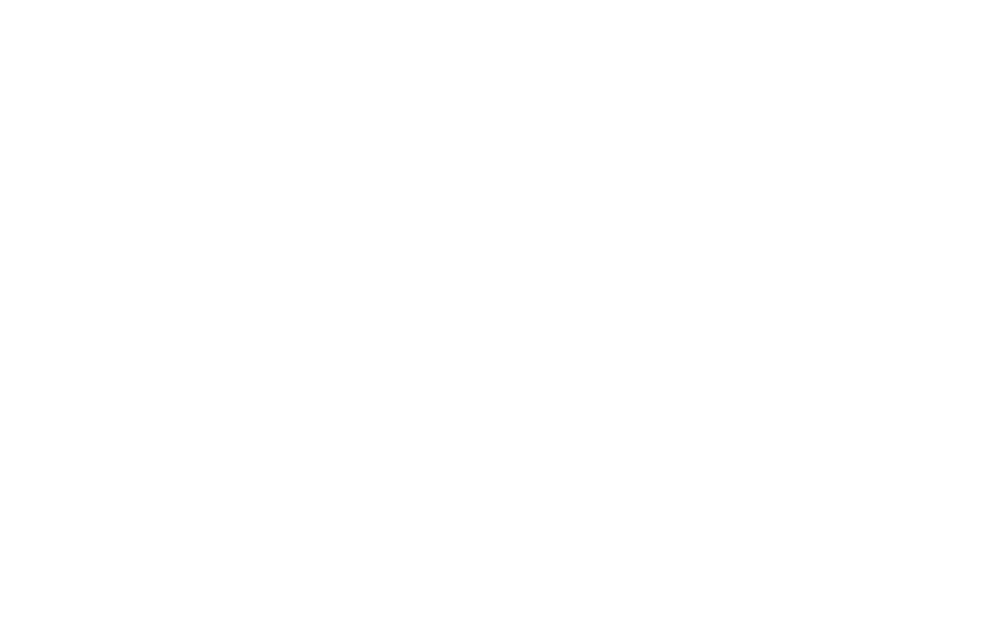
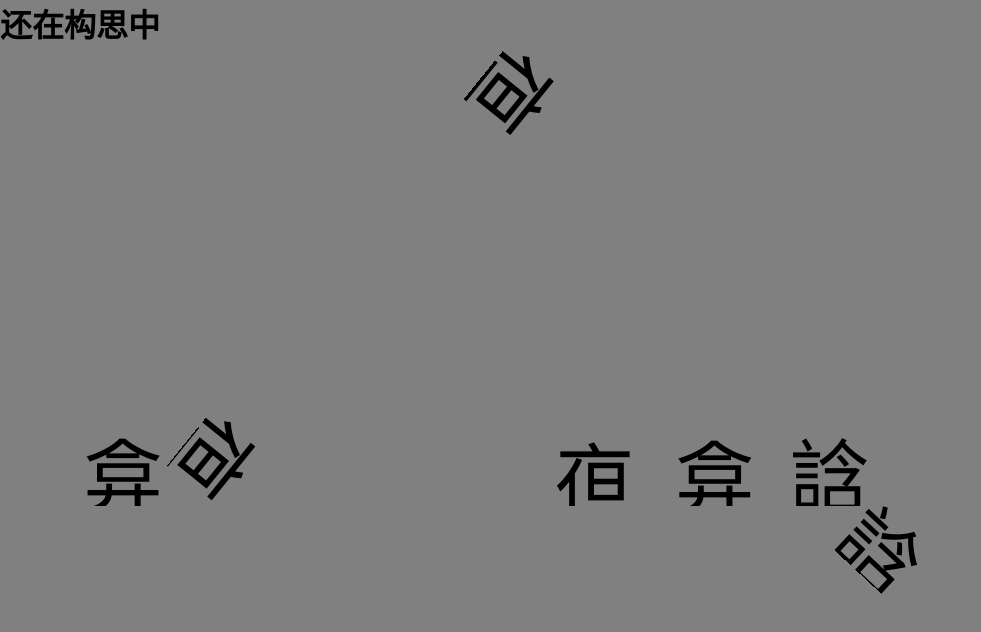
Before and after one commit to Yruik/canvas-text-falling, a plain HTML site: page index.html in a window 1280 px wide. Shown: the whole page, without its empty margins (0-981 px from the left). Drawn offline with Linux system fonts and the light colour scheme.

Commit message:
无灵感

```diff
--- a/index.html
+++ b/index.html
@@ -5,6 +5,7 @@
     <title>文字坠落</title>
 </head>
 <body>
+    <h1>还在构思中</h1>
     <script src="js/canvas-text-falling.js"></script>
 </body>
 </html>
--- a/js/canvas-text-falling.js
+++ b/js/canvas-text-falling.js
@@ -0,0 +1,89 @@
+function Canvas(){
+    if(this.isntance){
+        return this.isntance;
+    }else{
+        this.textFalling = new Array();
+        this.texts = new Array();
+        return this;
+    }
+}
+
+//初始化canvas
+Canvas.prototype.Init = function(){
+    // 清除默认边距样式
+    document.styleSheets.length || document.head.appendChild(document.createElement('style'));
+    document.styleSheets[0].addRule("*","margin:0px;padding:0px;");
+    // 创建画布
+    var canvas = document.createElement("canvas");
+    // 设置画布样式
+    canvas.width = window.innerWidth || document.documentElement.clientWidth || document.body.clientWidth;
+    canvas.height =  window.innerHeight || document.documentElement.clientHeight || document.body.clientHeight;
+    canvas.style.backgroundColor = "grey";
+    // canvas.style.background= "linear-gradient(skyblue,grey,grey,grey,#7888aa)";
+    canvas.style.position = "absolute";
+    canvas.style.left = "0px";
+    canvas.style.top = "0px";
+    canvas.style.zIndex = "-1";
+    document.body.appendChild(canvas);
+    this.canvas = canvas;
+    this.ctx = canvas.getContext('2d');
+}
+
+/*
+
+start 19968
+end 40869
+
+*/
+
+Canvas.prototype.generateText = function(){
+    var textFalling = this.textFalling;
+    var canvas = this.canvas;
+    if(textFalling.length<3){
+        var d = Math.floor(Math.random()*20901)+19968;
+        d = d.toString(16);
+        var u = "%u"+d;
+        var t = unescape(u);
+        var text = {
+            cX:Math.floor(canvas.width/3*Math.random()) +canvas.width/3,
+            cY:0,
+            cR:Math.floor(Math.random()*360),
+            text:t,
+        }
+        textFalling.push(text);
+    }
+}
+Canvas.prototype.drawText = function(){
+    var ctx = this.ctx;
+    var canvas = this.canvas;
+    var textFalling = this.textFalling;
+    var texts = this.textFalling;
+    this.generateText();
+    ctx.clearRect(0,0,canvas.width,canvas.height);
+    for(let i=0;i<textFalling.length;i++){
+        ctx.beginPath();
+        ctx.font = "80px 宋体";
+        ctx.fillStyle = "black";
+        ctx.fillText(textFalling[i].text,textFalling[i].cX,textFalling[i].cY);
+        ctx.closePath();
+        if(textFalling[i].cR!=0){
+            console.log("旋转");
+            ctx.clearRect(0,0,canvas.width,canvas.height);
+            ctx.save();
+            ctx.beginPath();
+            ctx.translate(textFalling[i].cX+40, 40);
+            ctx.rotate(textFalling[i].cR*Math.PI/180);
+            ctx.fillText(textFalling[i].text,0,0);
+            textFalling[i].cR = 0;
+            ctx.closePath();
+            // ctx.restore();
+
+        }
+        textFalling[i].cY += 2;
+    }
+}
+var canvas = new Canvas();
+canvas.Init();
+setInterval(function(){
+    canvas.drawText();
+},90);
```
